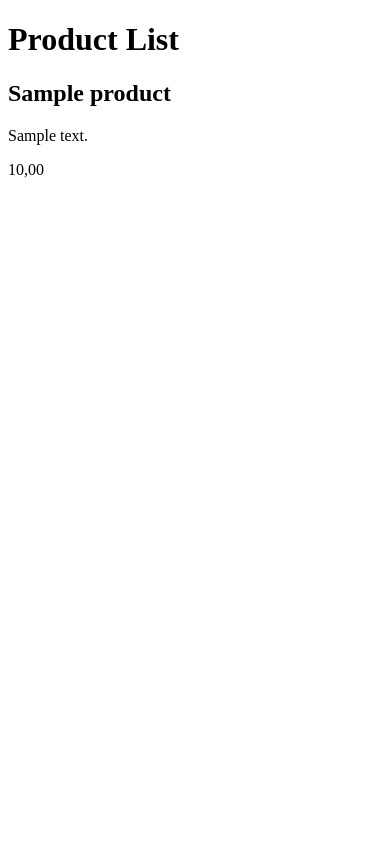
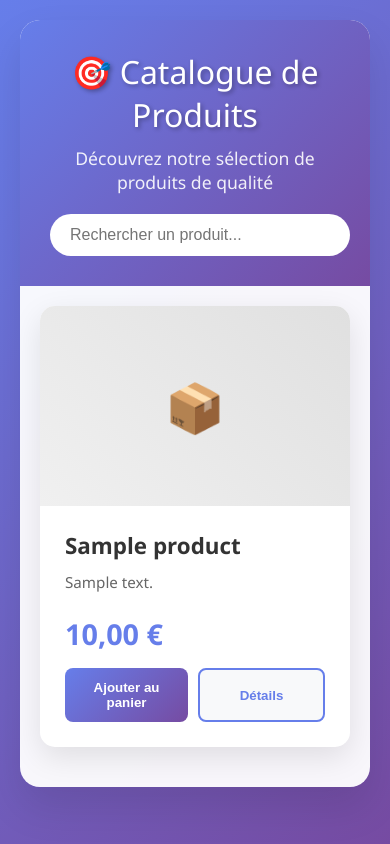
Before and after one commit to Mohamed-Konate/project2, a Django app: page / in a window 390 px wide. Run offline with Django 5.2, Linux system fonts and the light colour scheme; tables that the repository leaves empty hold one stand-in row (values such as "Sample post").

Commit message:
Update settings and templates for static files and product list layout
- Updated STATIC_URL and added STATICFILES_DIRS and STATIC_ROOT in settings.py for proper static file handling.
- Modified urls.py to serve static files during development.
- Enhanced product_list.html with a new layout, including product cards and improved styling, and added static file references for CSS and JS.

```diff
--- a/config/settings.py
+++ b/config/settings.py
@@ -132,7 +132,11 @@ USE_TZ = True
 # Static files (CSS, JavaScript, Images)
 # https://docs.djangoproject.com/en/5.2/howto/static-files/
 
-STATIC_URL = 'static/'
+STATIC_URL = '/static/'
+STATICFILES_DIRS = [
+    BASE_DIR / 'core' / 'static',
+]
+STATIC_ROOT = BASE_DIR / 'staticfiles'
 
 # Default primary key field type
 # https://docs.djangoproject.com/en/5.2/ref/settings/#default-auto-field
--- a/config/urls.py
+++ b/config/urls.py
@@ -16,6 +16,8 @@ Including another URLconf
 """
 from django.contrib import admin
 from django.urls import path
+from django.conf import settings
+from django.conf.urls.static import static
 
 from core import views
 
@@ -23,3 +25,7 @@ urlpatterns = [
     path('admin/', admin.site.urls),
     path('', views.product_list, name='product_list'),
 ]
+
+# Ajouter les URLs pour les fichiers statiques en développement
+if settings.DEBUG:
+    urlpatterns += static(settings.STATIC_URL, document_root=settings.STATIC_ROOT)
--- /dev/null
+++ b/core/management/__init__.py
@@ -0,0 +1 @@
+# Package pour les commandes de gestion personnalisées
--- /dev/null
+++ b/core/management/commands/__init__.py
@@ -0,0 +1 @@
+# Package pour les commandes de gestion
--- /dev/null
+++ b/core/static/core/css/style.css
@@ -0,0 +1,219 @@
+/* Reset et styles de base */
+* {
+    margin: 0;
+    padding: 0;
+    box-sizing: border-box;
+}
+
+body {
+    font-family: 'Segoe UI', Tahoma, Geneva, Verdana, sans-serif;
+    background: linear-gradient(135deg, #667eea 0%, #764ba2 100%);
+    min-height: 100vh;
+    padding: 20px;
+}
+
+/* Container principal */
+.container {
+    max-width: 1200px;
+    margin: 0 auto;
+    background: rgba(255, 255, 255, 0.95);
+    border-radius: 20px;
+    box-shadow: 0 20px 40px rgba(0, 0, 0, 0.1);
+    overflow: hidden;
+}
+
+/* Header */
+.header {
+    background: linear-gradient(135deg, #667eea 0%, #764ba2 100%);
+    color: white;
+    padding: 30px;
+    text-align: center;
+}
+
+.header h1 {
+    font-size: 2.5rem;
+    font-weight: 300;
+    margin-bottom: 10px;
+    text-shadow: 2px 2px 4px rgba(0, 0, 0, 0.3);
+}
+
+.header p {
+    font-size: 1.1rem;
+    opacity: 0.9;
+}
+
+/* Grille des produits */
+.products-grid {
+    display: grid;
+    grid-template-columns: repeat(auto-fit, minmax(300px, 1fr));
+    gap: 30px;
+    padding: 40px;
+}
+
+/* Carte produit */
+.product-card {
+    background: white;
+    border-radius: 15px;
+    box-shadow: 0 10px 30px rgba(0, 0, 0, 0.1);
+    overflow: hidden;
+    transition: all 0.3s ease;
+    position: relative;
+}
+
+.product-card:hover {
+    transform: translateY(-10px);
+    box-shadow: 0 20px 40px rgba(0, 0, 0, 0.15);
+}
+
+.product-image {
+    width: 100%;
+    height: 200px;
+    background: linear-gradient(45deg, #f0f0f0, #e0e0e0);
+    display: flex;
+    align-items: center;
+    justify-content: center;
+    font-size: 3rem;
+    color: #ccc;
+}
+
+.product-content {
+    padding: 25px;
+}
+
+.product-title {
+    font-size: 1.4rem;
+    font-weight: 600;
+    color: #333;
+    margin-bottom: 10px;
+    line-height: 1.3;
+}
+
+.product-description {
+    color: #666;
+    line-height: 1.6;
+    margin-bottom: 20px;
+    font-size: 0.95rem;
+}
+
+.product-price {
+    font-size: 1.8rem;
+    font-weight: 700;
+    color: #667eea;
+    margin-bottom: 15px;
+}
+
+.product-actions {
+    display: flex;
+    gap: 10px;
+}
+
+.btn {
+    padding: 12px 24px;
+    border: none;
+    border-radius: 8px;
+    font-weight: 600;
+    cursor: pointer;
+    transition: all 0.3s ease;
+    text-decoration: none;
+    display: inline-block;
+    text-align: center;
+    flex: 1;
+}
+
+.btn-primary {
+    background: linear-gradient(135deg, #667eea 0%, #764ba2 100%);
+    color: white;
+}
+
+.btn-primary:hover {
+    transform: translateY(-2px);
+    box-shadow: 0 5px 15px rgba(102, 126, 234, 0.4);
+}
+
+.btn-secondary {
+    background: #f8f9fa;
+    color: #667eea;
+    border: 2px solid #667eea;
+}
+
+.btn-secondary:hover {
+    background: #667eea;
+    color: white;
+}
+
+/* Message d'état vide */
+.empty-state {
+    text-align: center;
+    padding: 60px 20px;
+    color: #666;
+}
+
+.empty-state h2 {
+    font-size: 2rem;
+    margin-bottom: 15px;
+    color: #333;
+}
+
+.empty-state p {
+    font-size: 1.1rem;
+    margin-bottom: 30px;
+}
+
+/* Animations */
+@keyframes fadeInUp {
+    from {
+        opacity: 0;
+        transform: translateY(30px);
+    }
+    to {
+        opacity: 1;
+        transform: translateY(0);
+    }
+}
+
+.product-card {
+    animation: fadeInUp 0.6s ease forwards;
+}
+
+.product-card:nth-child(1) { animation-delay: 0.1s; }
+.product-card:nth-child(2) { animation-delay: 0.2s; }
+.product-card:nth-child(3) { animation-delay: 0.3s; }
+.product-card:nth-child(4) { animation-delay: 0.4s; }
+
+/* Responsive */
+@media (max-width: 768px) {
+    .products-grid {
+        grid-template-columns: 1fr;
+        padding: 20px;
+    }
+
+    .header h1 {
+        font-size: 2rem;
+    }
+
+    .product-card {
+        margin-bottom: 20px;
+    }
+}
+
+/* Loading spinner */
+.loading {
+    display: none;
+    text-align: center;
+    padding: 40px;
+}
+
+.spinner {
+    border: 4px solid #f3f3f3;
+    border-top: 4px solid #667eea;
+    border-radius: 50%;
+    width: 40px;
+    height: 40px;
+    animation: spin 1s linear infinite;
+    margin: 0 auto 20px;
+}
+
+@keyframes spin {
+    0% { transform: rotate(0deg); }
+    100% { transform: rotate(360deg); }
+}
--- /dev/null
+++ b/core/static/core/js/script.js
@@ -0,0 +1,279 @@
+// Attendre que le DOM soit chargé
+document.addEventListener('DOMContentLoaded', function() {
+    console.log('Script chargé avec succès !');
+
+    // Initialiser les fonctionnalités
+    initProductCards();
+    initSearchFunctionality();
+    initAnimations();
+    initLoadingStates();
+});
+
+// Initialiser les cartes de produits
+function initProductCards() {
+    const productCards = document.querySelectorAll('.product-card');
+
+    productCards.forEach(card => {
+        // Ajouter un effet de clic
+        card.addEventListener('click', function(e) {
+            // Ne pas déclencher si on clique sur un bouton
+            if (e.target.classList.contains('btn')) {
+                return;
+            }
+
+            // Effet de pulsation
+            this.style.transform = 'scale(0.98)';
+            setTimeout(() => {
+                this.style.transform = '';
+            }, 150);
+
+            // Afficher les détails du produit (simulation)
+            const productName = this.querySelector('.product-title').textContent;
+            showProductDetails(productName);
+        });
+
+        // Ajouter des événements pour les boutons
+        const addToCartBtn = card.querySelector('.btn-primary');
+        if (addToCartBtn) {
+            addToCartBtn.addEventListener('click', function(e) {
+                e.stopPropagation();
+                const productName = card.querySelector('.product-title').textContent;
+                addToCart(productName);
+            });
+        }
+
+        const detailsBtn = card.querySelector('.btn-secondary');
+        if (detailsBtn) {
+            detailsBtn.addEventListener('click', function(e) {
+                e.stopPropagation();
+                const productName = card.querySelector('.product-title').textContent;
+                showProductDetails(productName);
+            });
+        }
+    });
+}
+
+// Fonctionnalité de recherche
+function initSearchFunctionality() {
+    // Créer la barre de recherche si elle n'existe pas
+    const header = document.querySelector('.header');
+    if (header && !document.querySelector('.search-container')) {
+        const searchContainer = document.createElement('div');
+        searchContainer.className = 'search-container';
+        searchContainer.innerHTML = `
+            <div style="margin-top: 20px;">
+                <input type="text" id="searchInput" placeholder="Rechercher un produit..."
+                       style="padding: 12px 20px; border: none; border-radius: 25px; width: 300px; font-size: 16px; outline: none;">
+            </div>
+        `;
+        header.appendChild(searchContainer);
+
+        // Ajouter l'événement de recherche
+        const searchInput = document.getElementById('searchInput');
+        searchInput.addEventListener('input', function() {
+            filterProducts(this.value);
+        });
+    }
+}
+
+// Filtrer les produits
+function filterProducts(searchTerm) {
+    const productCards = document.querySelectorAll('.product-card');
+    const searchTermLower = searchTerm.toLowerCase();
+
+    productCards.forEach(card => {
+        const productName = card.querySelector('.product-title').textContent.toLowerCase();
+        const productDescription = card.querySelector('.product-description').textContent.toLowerCase();
+
+        if (productName.includes(searchTermLower) || productDescription.includes(searchTermLower)) {
+            card.style.display = 'block';
+            card.style.animation = 'fadeInUp 0.3s ease forwards';
+        } else {
+            card.style.display = 'none';
+        }
+    });
+
+    // Afficher un message si aucun produit trouvé
+    const visibleProducts = document.querySelectorAll('.product-card[style*="display: block"], .product-card:not([style*="display: none"])');
+    showNoResultsMessage(visibleProducts.length === 0 && searchTerm.length > 0);
+}
+
+// Afficher le message "aucun résultat"
+function showNoResultsMessage(show) {
+    let noResultsMsg = document.querySelector('.no-results-message');
+
+    if (show && !noResultsMsg) {
+        noResultsMsg = document.createElement('div');
+        noResultsMsg.className = 'no-results-message empty-state';
+        noResultsMsg.innerHTML = `
+            <h2>Aucun produit trouvé</h2>
+            <p>Essayez avec d'autres mots-clés</p>
+        `;
+        document.querySelector('.products-grid').appendChild(noResultsMsg);
+    } else if (!show && noResultsMsg) {
+        noResultsMsg.remove();
+    }
+}
+
+// Initialiser les animations
+function initAnimations() {
+    // Observer les éléments pour les animations au scroll
+    const observerOptions = {
+        threshold: 0.1,
+        rootMargin: '0px 0px -50px 0px'
+    };
+
+    const observer = new IntersectionObserver((entries) => {
+        entries.forEach(entry => {
+            if (entry.isIntersecting) {
+                entry.target.style.opacity = '1';
+                entry.target.style.transform = 'translateY(0)';
+            }
+        });
+    }, observerOptions);
+
+    // Observer les cartes de produits
+    document.querySelectorAll('.product-card').forEach(card => {
+        observer.observe(card);
+    });
+}
+
+// Initialiser les états de chargement
+function initLoadingStates() {
+    // Simuler un chargement initial
+    const loadingSpinner = document.createElement('div');
+    loadingSpinner.className = 'loading';
+    loadingSpinner.innerHTML = `
+        <div class="spinner"></div>
+        <p>Chargement des produits...</p>
+    `;
+
+    const productsGrid = document.querySelector('.products-grid');
+    if (productsGrid) {
+        productsGrid.style.display = 'none';
+        productsGrid.parentNode.insertBefore(loadingSpinner, productsGrid);
+        loadingSpinner.style.display = 'block';
+
+        // Simuler un délai de chargement
+        setTimeout(() => {
+            loadingSpinner.style.display = 'none';
+            productsGrid.style.display = 'grid';
+        }, 1000);
+    }
+}
+
+// Ajouter au panier (simulation)
+function addToCart(productName) {
+    // Animation du bouton
+    const button = event.target;
+    const originalText = button.textContent;
+    button.textContent = 'Ajouté !';
+    button.style.background = '#28a745';
+
+    // Notification
+    showNotification(`${productName} ajouté au panier !`, 'success');
+
+    setTimeout(() => {
+        button.textContent = originalText;
+        button.style.background = '';
+    }, 2000);
+}
+
+// Afficher les détails du produit (simulation)
+function showProductDetails(productName) {
+    showNotification(`Détails de ${productName}`, 'info');
+    // Ici vous pourriez ouvrir une modal ou rediriger vers une page de détails
+}
+
+// Afficher des notifications
+function showNotification(message, type = 'info') {
+    // Supprimer les notifications existantes
+    const existingNotifications = document.querySelectorAll('.notification');
+    existingNotifications.forEach(notification => notification.remove());
+
+    // Créer la notification
+    const notification = document.createElement('div');
+    notification.className = `notification notification-${type}`;
+    notification.innerHTML = `
+        <div style="
+            position: fixed;
+            top: 20px;
+            right: 20px;
+            background: ${type === 'success' ? '#28a745' : type === 'error' ? '#dc3545' : '#17a2b8'};
+            color: white;
+            padding: 15px 20px;
+            border-radius: 8px;
+            box-shadow: 0 4px 12px rgba(0,0,0,0.15);
+            z-index: 1000;
+            animation: slideInRight 0.3s ease;
+            max-width: 300px;
+        ">
+            ${message}
+        </div>
+    `;
+
+    document.body.appendChild(notification);
+
+    // Supprimer après 3 secondes
+    setTimeout(() => {
+        notification.style.animation = 'slideOutRight 0.3s ease';
+        setTimeout(() => {
+            notification.remove();
+        }, 300);
+    }, 3000);
+}
+
+// Ajouter des styles CSS pour les animations de notification
+const notificationStyles = `
+    @keyframes slideInRight {
+        from { transform: translateX(100%); opacity: 0; }
+        to { transform: translateX(0); opacity: 1; }
+    }
+
+    @keyframes slideOutRight {
+        from { transform: translateX(0); opacity: 1; }
+        to { transform: translateX(100%); opacity: 0; }
+    }
+`;
+
+// Injecter les styles
+const styleSheet = document.createElement('style');
+styleSheet.textContent = notificationStyles;
+document.head.appendChild(styleSheet);
+
+// Fonction utilitaire pour formater les prix
+function formatPrice(price) {
+    return new Intl.NumberFormat('fr-FR', {
+        style: 'currency',
+        currency: 'EUR'
+    }).format(price);
+}
+
+// Fonction pour trier les produits
+function sortProducts(criteria) {
+    const productsGrid = document.querySelector('.products-grid');
+    const productCards = Array.from(productsGrid.children);
+
+    productCards.sort((a, b) => {
+        if (criteria === 'price') {
+            const priceA = parseFloat(a.querySelector('.product-price').textContent.replace(/[^\d.,]/g, '').replace(',', '.'));
+            const priceB = parseFloat(b.querySelector('.product-price').textContent.replace(/[^\d.,]/g, '').replace(',', '.'));
+            return priceA - priceB;
+        } else if (criteria === 'name') {
+            const nameA = a.querySelector('.product-title').textContent.toLowerCase();
+            const nameB = b.querySelector('.product-title').textContent.toLowerCase();
+            return nameA.localeCompare(nameB);
+        }
+    });
+
+    // Réorganiser les éléments dans le DOM
+    productCards.forEach(card => productsGrid.appendChild(card));
+}
+
+// Exposer les fonctions globalement pour utilisation dans la console
+window.productUtils = {
+    sortProducts,
+    formatPrice,
+    addToCart,
+    showProductDetails
+};
--- a/core/templates/product_list.html
+++ b/core/templates/product_list.html
@@ -1,17 +1,47 @@
+{% load static %}
 <!DOCTYPE html>
-<html lang="en">
+<html lang="fr">
 <head>
     <meta charset="UTF-8">
     <meta name="viewport" content="width=device-width, initial-scale=1.0">
-    <title>Product List</title>
+    <title>Catalogue de Produits - TechnoLAB</title>
+    <link rel="stylesheet" href="{% static 'core/css/style.css' %}">
 </head>
 <body>
-    <h1>Product List</h1>
+    <div class="container">
+        <div class="header">
+            <h1>🎯 Catalogue de Produits</h1>
+            <p>Découvrez notre sélection de produits de qualité</p>
+        </div>
 
-    {% for product in products %}
-        <h2>{{ product.name }}</h2>
-        <p>{{ product.description }}</p>
-        <p>{{ product.price }}</p>
-    {% endfor %}
+        <div class="products-grid">
+            {% if products %}
+                {% for product in products %}
+                    <div class="product-card">
+                        <div class="product-image">
+                            📦
+                        </div>
+                        <div class="product-content">
+                            <h3 class="product-title">{{ product.name }}</h3>
+                            <p class="product-description">{{ product.description }}</p>
+                            <div class="product-price">{{ product.price }} €</div>
+                            <div class="product-actions">
+                                <button class="btn btn-primary">Ajouter au panier</button>
+                                <button class="btn btn-secondary">Détails</button>
+                            </div>
+                        </div>
+                    </div>
+                {% endfor %}
+            {% else %}
+                <div class="empty-state">
+                    <h2>📭 Aucun produit disponible</h2>
+                    <p>Il n'y a actuellement aucun produit dans notre catalogue.</p>
+                    <button class="btn btn-primary" onclick="location.reload()">Actualiser</button>
+                </div>
+            {% endif %}
+        </div>
+    </div>
+
+    <script src="{% static 'core/js/script.js' %}"></script>
 </body>
 </html>
```
Also changed, not shown: core/management/commands/create_sample_products.py (added, +51 -0 lines).
